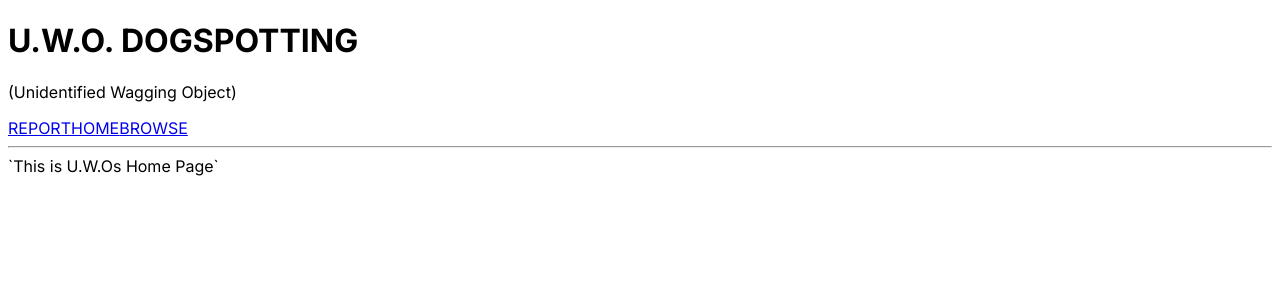
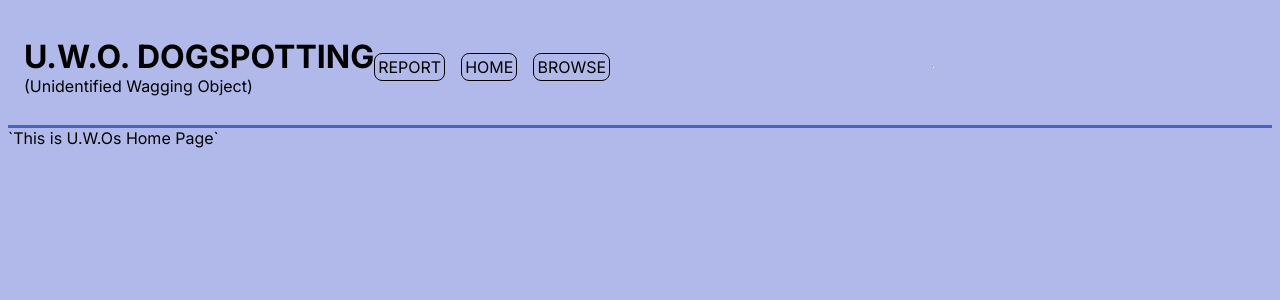
Before and after one commit to bochrap/week8-blog-assignment, a Next.js app: page / in a window 1280 px wide. Shown: the top 300 px of the page. Built offline with nearby package versions, Linux system fonts and the light colour scheme.

Commit message:
basic styling

```diff
--- /dev/null
+++ b/src/app/components/Comments.jsx
@@ -0,0 +1,3 @@
+export default function Comments({ params }) {
+  return <div></div>;
+}
--- a/src/app/globals.css
+++ b/src/app/globals.css
@@ -0,0 +1,45 @@
+* {
+  box-sizing: border-box;
+}
+
+body {
+  background-color: rgb(176, 185, 233);
+}
+
+/* HEADER STYLING */
+header {
+  padding: 1rem;
+  border-bottom: 3px solid rgb(71, 97, 198);
+  height: 15vh;
+  display: flex;
+  align-items: center;
+}
+
+#page-title h1 {
+  margin: 0;
+  padding: 0;
+}
+
+#page-title p {
+  margin: 0;
+  padding: 0;
+}
+
+nav {
+  display: flex;
+  gap: 1rem;
+}
+
+header a {
+  text-decoration: none;
+  color: black;
+  border: 1px solid black;
+  padding: 3px;
+  border-radius: 8px;
+}
+
+#sighting {
+  width: 200px;
+  height: 250px;
+  border: 1px solid black;
+}
```
Also changed, not shown: src/app/sightings/[id]/page.jsx (+13 -1 lines), src/app/sightings/page.jsx (+8 -7 lines).
